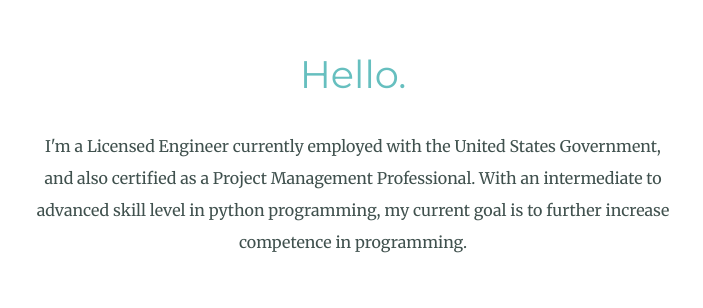
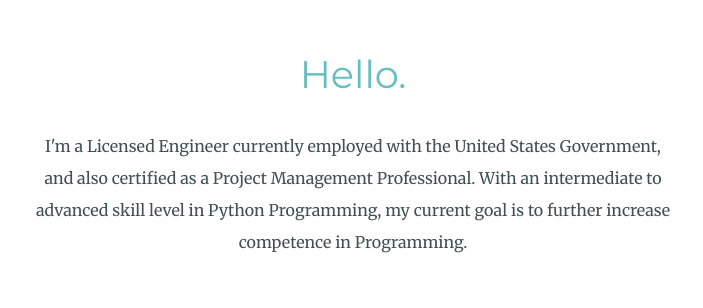
Before and after one commit to darrenman16/resume, a plain HTML site: page index.html in a window 1280 px wide. Shown: the part 987-1295 px from the top of the page, 287-990 px from the left. Drawn offline with Linux system fonts and the light colour scheme.

Commit message:
Update index.html

```diff
--- a/index.html
+++ b/index.html
@@ -25,7 +25,7 @@
       <h2>Hello.</h2>
       <p>I'm a Licensed Engineer currently employed with the United States Government, and
          also certified as a Project Management Professional. With an intermediate to advanced skill
-         level in python programming, my current goal is to further increase competence in programming.</p>
+         level in Python Programming, my current goal is to further increase competence in Programming.</p>
     </div>
     <hr>
     <div class="skills">
```
